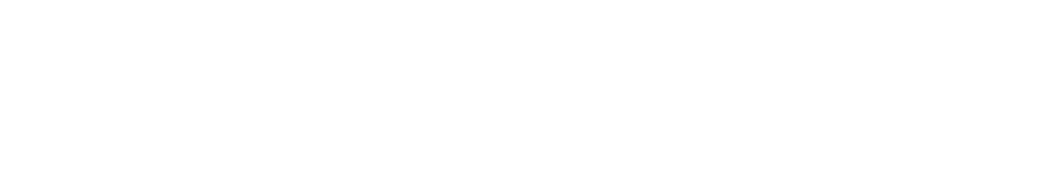
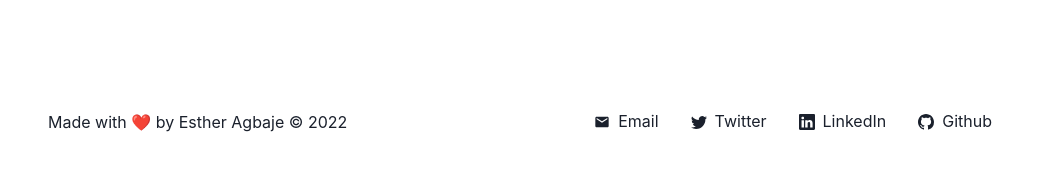
Before and after one commit to ProsperChihimba/dev-portfolio, a Next.js app: page / in a window 1280 px wide. Shown: the part 2190-2360 px from the top of the page, without its empty margins (112-1167 px from the left). Before the commit the page ends 2260 px from the top, so only its background shows below. Built offline with nearby package versions, Linux system fonts and the light colour scheme.

Commit message:
feat: created footer component

```diff
--- a/pages/index.js
+++ b/pages/index.js
@@ -1,5 +1,6 @@
 import { Container } from '@chakra-ui/react';
 import { About } from '../src/components/about';
+import { Footer } from '../src/components/footer';
 import { Projects } from '../src/components/projects';
 import { Tooling } from '../src/components/tooling';
 export default function Home() {
@@ -8,6 +9,7 @@ export default function Home() {
       <About />
       <Projects />
       <Tooling />
+      <Footer />
     </Container>
   );
 }
--- /dev/null
+++ b/src/components/footer-links-data.js
@@ -0,0 +1,25 @@
+import { BsGithub, BsLinkedin, BsTwitter } from 'react-icons/bs';
+import { MdMail } from 'react-icons/md';
+
+export const footerData = [
+  {
+    name: 'Email',
+    icon: <MdMail />,
+    href: '#',
+  },
+  {
+    name: 'Twitter',
+    icon: <BsTwitter />,
+    href: '#',
+  },
+  {
+    name: 'LinkedIn',
+    icon: <BsLinkedin />,
+    href: '#',
+  },
+  {
+    name: 'Github',
+    icon: <BsGithub />,
+    href: '#',
+  },
+];
--- /dev/null
+++ b/src/components/footer.jsx
@@ -0,0 +1,45 @@
+import { Box, Center, Container, Link, Stack, Text } from '@chakra-ui/react';
+import { CustomButton } from './custom-button';
+import { footerData } from './footer-links-data';
+
+export function Footer() {
+  return (
+    <Box as='footer' py="8">
+      <Container maxW='container.lg'>
+        <Stack
+          direction={{ base: 'column', lg: 'row' }}
+          alignItems='center'
+          justify='space-between'
+          flex='1'
+          spacing={{ base: '6', md: '12' }}
+        >
+          <Text>
+            Made with ❤️ by{' '}
+            <Link href='https://twitter.com/_estheragbaje' isExternal>
+              Esther Agbaje
+            </Link>{' '}
+            © 2022
+          </Text>
+
+          <Center>
+            {footerData.map((item, index) => {
+              return (
+                <CustomButton
+                  fontWeight='normal'
+                  key={index}
+                  href={item.href}
+                  variant='ghost'
+                  icon={item.icon}
+                  borderRadius='lg'
+                  _hover={{ textDecoration: 'underline' }}
+                >
+                  {item.name}
+                </CustomButton>
+              );
+            })}
+          </Center>
+        </Stack>
+      </Container>
+    </Box>
+  );
+}
```
